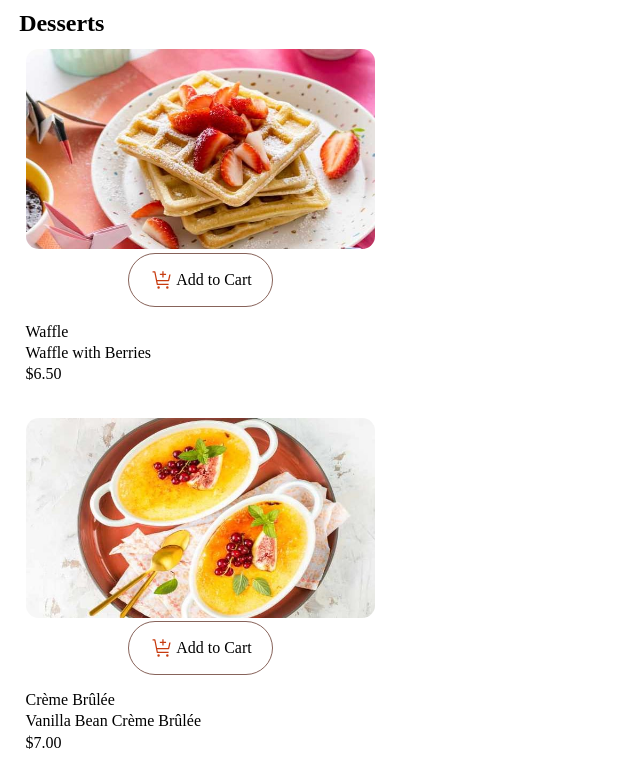
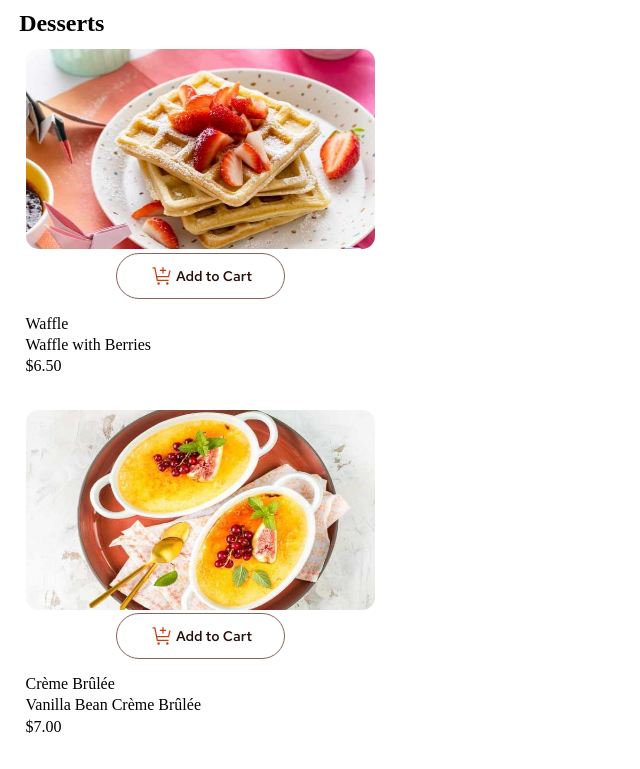
Before and after one commit to 0gemeoJV/ProductCart, a React (Vite) app in the folder Product-cart/: page / in a window 1280 px wide. Shown: the top 769 px of the page, without its empty margins (0-640 px from the left). Built offline with nearby package versions, Linux system fonts and the light colour scheme.

Commit message:
Implementando quantity-selector

```diff
--- a/Product-cart/src/components/Buttons/Button.tsx
+++ b/Product-cart/src/components/Buttons/Button.tsx
@@ -4,15 +4,32 @@ import { useState } from 'react';
 
 function Button() {
   const [isActive, setIsActive] = useState(false);
+  const [quantity, setQuantity] = useState(0);
 
   /*criar função para adicionar ao carrinho*/
   const handleClick = () =>{
     setIsActive(!isActive);
+    setQuantity(quantity + 1);
+    console.log(`Produto adicionado ao carrinho. Quantidade: ${quantity + 1}`);
+
   }
 
   return (
+
     <>
-        <button className={`add-button ${isActive ? "active" : ""}`} onClick={handleClick}> <img src={iconAddToCart} alt="Add to cart" />Add to Cart</button>
+        { quantity === 0 ? (
+          <button className='add-button' onClick={handleClick}>
+            <img src={iconAddToCart} alt="Add-to-cart"/>
+            Add to Cart
+          </button>
+        ) : (
+          <div className='quantity-selector'>
+            <button onClick={()=> setQuantity(q => q - 1)}>-</button>
+            <span>{quantity}</span>
+            <button onClick={()=> setQuantity(q => q + 1)}>+</button>
+          </div>
+          )
+        }
     </>
   )
 }
--- a/Product-cart/src/stylesComponents/ButtonStyles.css
+++ b/Product-cart/src/stylesComponents/ButtonStyles.css
@@ -2,13 +2,21 @@ button {
     all: unset;
 }
 
-.add-button {
+.add-button, .quantity-selector{
     display: flex;
     align-items: center;
     border-radius: 50px;
+    padding: 0.625rem 2rem;
+    height: 1.5rem;
+    font-family: 'RHT-variable';
+    font-size: 0.875rem;
+    font-weight: 600;
+
+}
+
+.add-button{
     border: 1px solid var(--rose-500);
-    padding: 0.625rem 1.25rem;
-    height: 2rem;
+    color: var(--rose-900);
 }
 
 .add-button:hover {
@@ -17,7 +25,12 @@ button {
     cursor: pointer;
 }
 
-.add-button.active{
+.quantity-selector{
     background-color: var(--red);
     color: var(--rose-50);
 }
+
+.quantity-selector{
+    background-color: var(--red);
+    color: var(--rose-50);
+}
```
